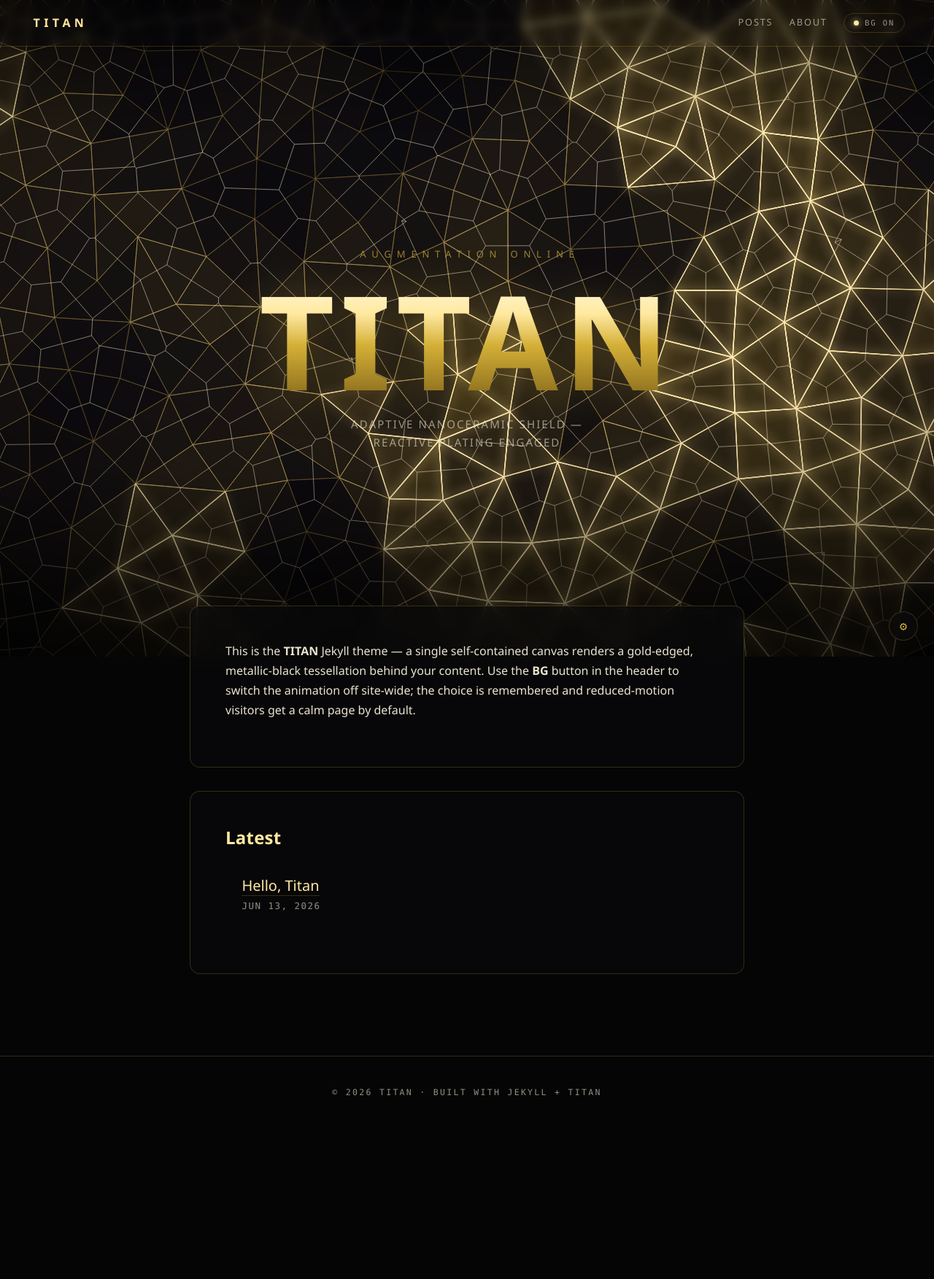
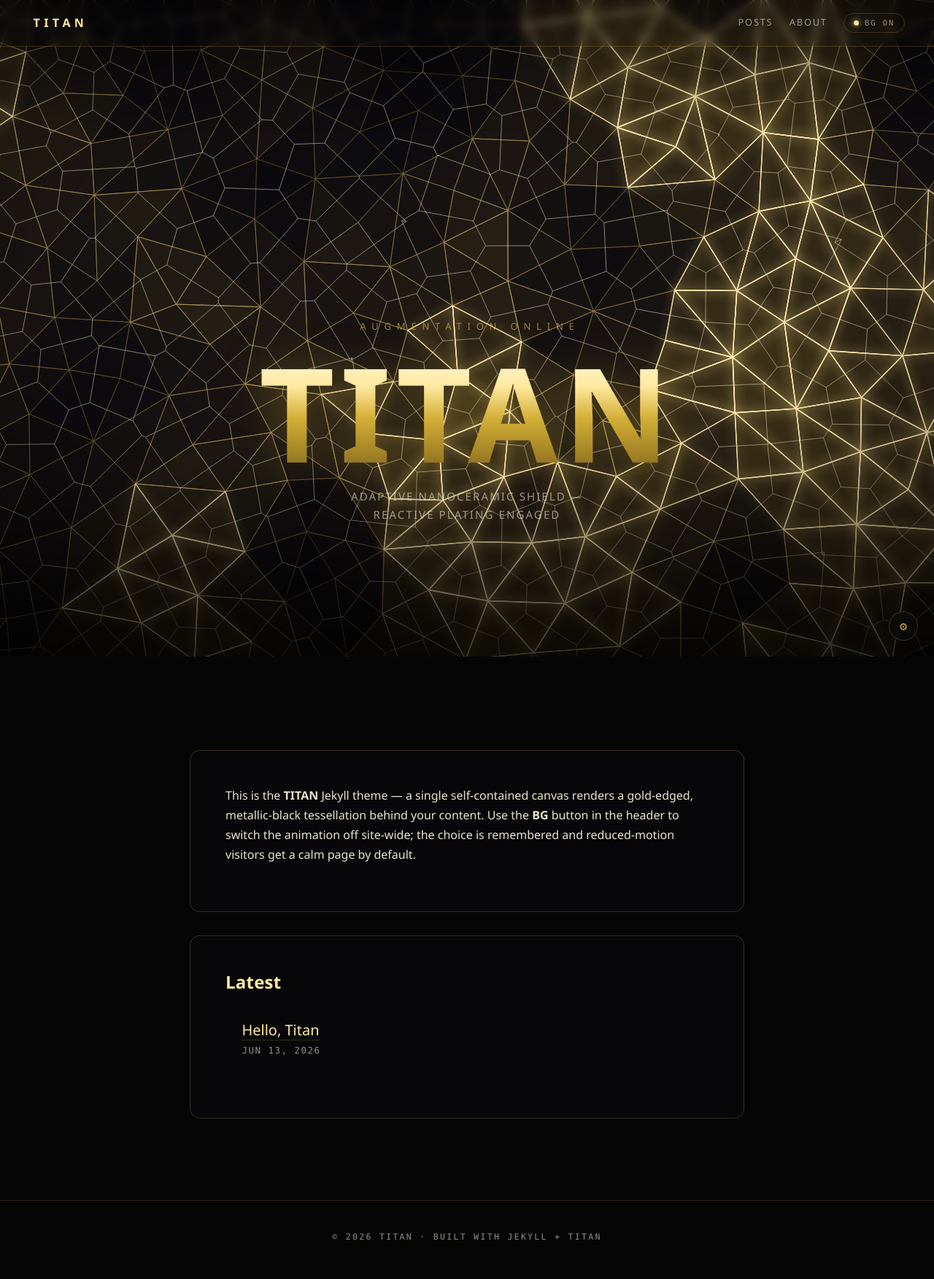
Before and after one commit to gbrusella/jekyll-theme-titan, a Jekyll site: the page built from index.md, in a window 1280 px wide. Shown: the whole page at 73% size. Built offline with Jekyll 4.4.1, drawn with Linux system fonts in a browser that asks for light colours; before the commit the page ends 1555 px from its top, so only the background shows below that.

Commit message:
style: full-height hero (100vh)

```diff
--- a/assets/css/titan.css
+++ b/assets/css/titan.css
@@ -125,7 +125,7 @@
 
 /* --- hero (homepage) --- */
 .hero {
-  min-height: 78vh;
+  min-height: 100vh;
   display: flex;
   flex-direction: column;
   align-items: center;
```
Also changed, not shown: assets/css/titan.min.css.
